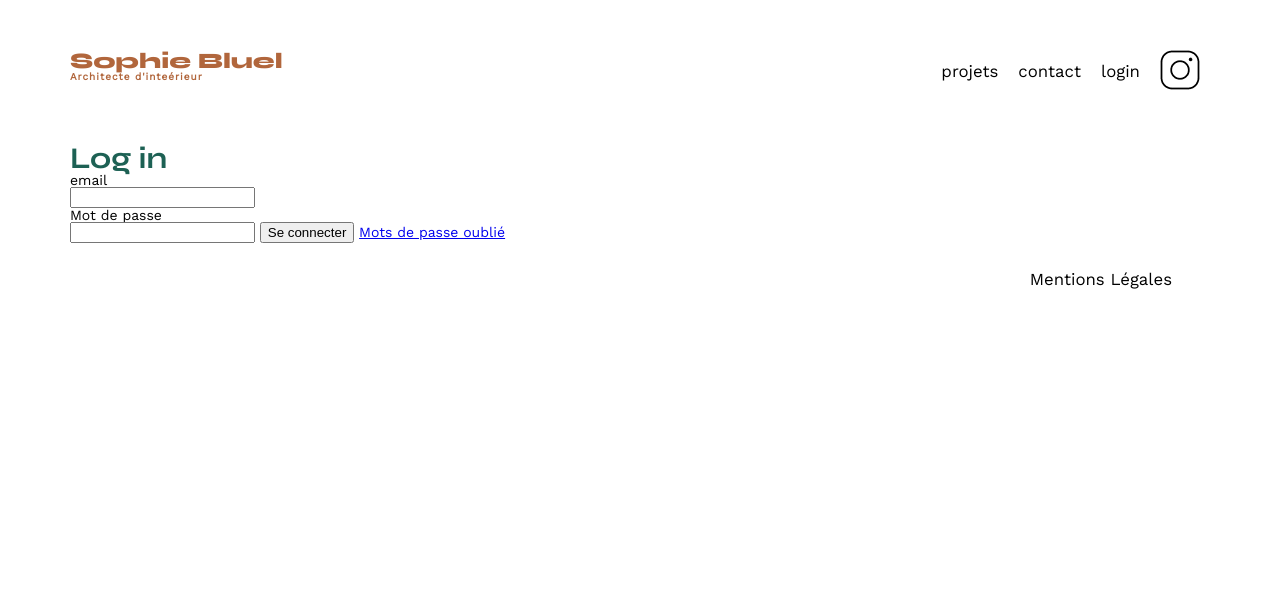
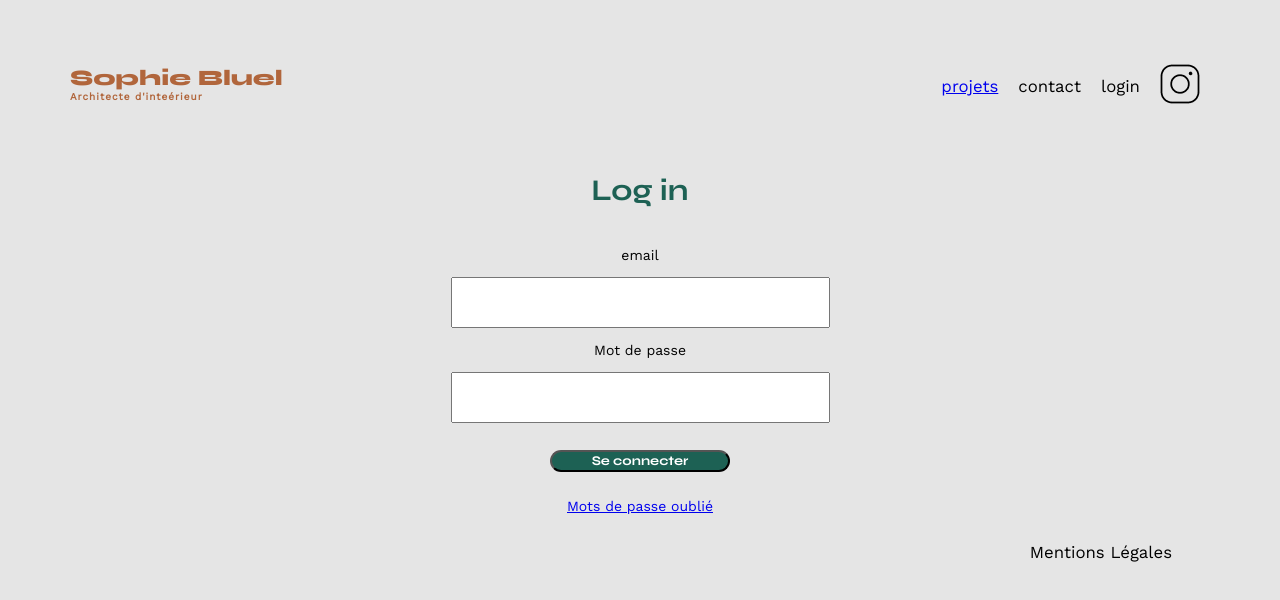
Before and after one commit to CodeQuentum/P2OC, a plain HTML site: page FrontEnd/html/login.html in a window 1280 px wide. Drawn offline with nearby package versions, Linux system fonts and the light colour scheme.

Commit message:
css de la page login mais le back end se déconecte quand j'essaye de me log..

```diff
--- /dev/null
+++ b/FrontEnd/css/login.css
@@ -0,0 +1,84 @@
+header {
+	display: flex;
+	justify-content: space-between;
+	margin: 50px 0
+}
+
+h1{
+	display: flex;
+	flex-direction: column;
+	font-family: 'Syne';
+	font-size: 22px;
+	font-weight: 800;
+	color: #B1663C
+}
+h1 > span {
+	font-family: 'Work Sans';
+	font-size:10px;
+	letter-spacing: 0.1em;
+}
+h2{
+    display: flex;
+    justify-content: center;
+	font-family: 'Syne';
+	font-weight: 700;
+	font-size: 30px;
+	color: #1D6154
+}
+nav ul {
+	display: flex;
+	align-items: center;
+	list-style-type: none;
+}
+nav li {
+	padding: 0 10px;
+	font-size: 1.2em;
+}
+ol, ul {
+	list-style: none;
+}
+
+body {
+	max-width: 1140px;
+	margin:auto;
+	font-family: 'Work Sans' ;
+	font-size: 14px;
+    background: #E5E5E5;
+}
+
+form{
+    display: flex;
+    flex-direction: column;
+}
+.logs{
+	display: flex;
+	flex-direction: column;
+	align-items: center;
+}
+
+input[type="email"],
+input[type="password"]{
+    display: flex;
+    width: 379px;
+    height: 51px;
+
+}
+
+input[type="submit"]{
+	font-family: 'Syne';
+	font-weight: 700;
+	color: white;
+	background-color: #1D6154;
+	margin : 2em auto ;
+	width: 180px;
+	text-align: center;
+	border-radius: 60px ;
+}
+form a{
+    text-align: center;
+}
+footer nav ul {
+	display: flex;
+	justify-content: flex-end;
+	margin: 2em
+}
--- a/FrontEnd/css/style.css
+++ b/FrontEnd/css/style.css
@@ -52,6 +52,7 @@ body {
 	margin:auto;
 	font-family: 'Work Sans' ;
 	font-size: 14px;
+	background: #E5E5E5;
 }
 header {
 	display: flex;
@@ -75,7 +76,6 @@ h1 > span {
 	font-family: 'Work Sans';
 	font-size:10px;
 	letter-spacing: 0.1em;
-;
 }
 
 h2{
@@ -199,8 +199,10 @@ input[type="submit"]{
 	border-radius: 60px ;
 }
 
+
 footer nav ul {
 	display: flex;
 	justify-content: flex-end;
-	margin: 2em
+	margin: 2em;
+	width: 100%;
 }
--- a/FrontEnd/html/login.html
+++ b/FrontEnd/html/login.html
@@ -1,4 +1,4 @@
-<!DOCTYPE html>
+
 <html lang="fr">
 <head>
 	<meta charset="UTF-8">
@@ -8,14 +8,15 @@
 	<link rel="preconnect" href="https://fonts.gstatic.com" crossorigin>
 	<link href="https://fonts.googleapis.com/css2?family=Syne:wght@700;800&family=Work+Sans&display=swap" rel="stylesheet">
 	<meta name="description" content="">
-	<link rel="stylesheet" href="../css/style.css">
+	<link rel="stylesheet" href="../css/login.css">
+	<script type="module" src="../login.js"></script>
 </head>
 <body>
 <header>
 	<h1>Sophie Bluel <span>Architecte d'inteérieur</span></h1>
 	<nav>
 		<ul>
-			<li>projets</li>
+			<li><a href="index.html">projets</a></li>
 			<li>contact</li>
 			<li>login</li>
 			<li><img src="../assets/icons/instagram.png" alt="Instagram"></li>
@@ -25,11 +26,13 @@
 <main>
 	<h2>Log in</h2>
     <form>
+		<div class="logs">
 		<p>email</p>
-        <input type="email">
+        <input type="email"></div>
+		<div class="logs">
 		<p>Mot de passe</p>
-		<input type="password">
-		<button>Se connecter</button>
+		<input type="password"></div>
+		<input type="submit" value ="Se connecter">
 		<a href="#">Mots de passe oublié</a>
     </form>
 </main>
--- /dev/null
+++ b/FrontEnd/login.js
@@ -0,0 +1,33 @@
+const login = document.querySelector('input[type="submit"]');
+
+login.addEventListener("click", async (event) => {
+  event.preventDefault();
+
+  const email = document.querySelector('input[type="email"]').value;
+  const password = document.querySelector('input[type="password"]').value;
+
+  const url = "http://localhost:5678/api/users/login";
+  const headers = {
+    "Content-Type": "application/json",
+  };
+  const body = JSON.stringify({ email, password });
+
+  try {
+    const response = await fetch(url, {
+      method: "POST",
+      headers,
+      body,
+    });
+
+    if (response.ok) {
+      const data = await response.json();
+      // Traitement des données de la réponse
+      console.log(data);
+    } else {
+      // Gestion des erreurs
+      console.error("Erreur lors de la requête :", response.status);
+    }
+  } catch (error) {
+    console.error("Erreur lors de la requête :", error);
+  }
+});
```
Also changed, not shown: FrontEnd/html/index.html (+1 -1 lines).
